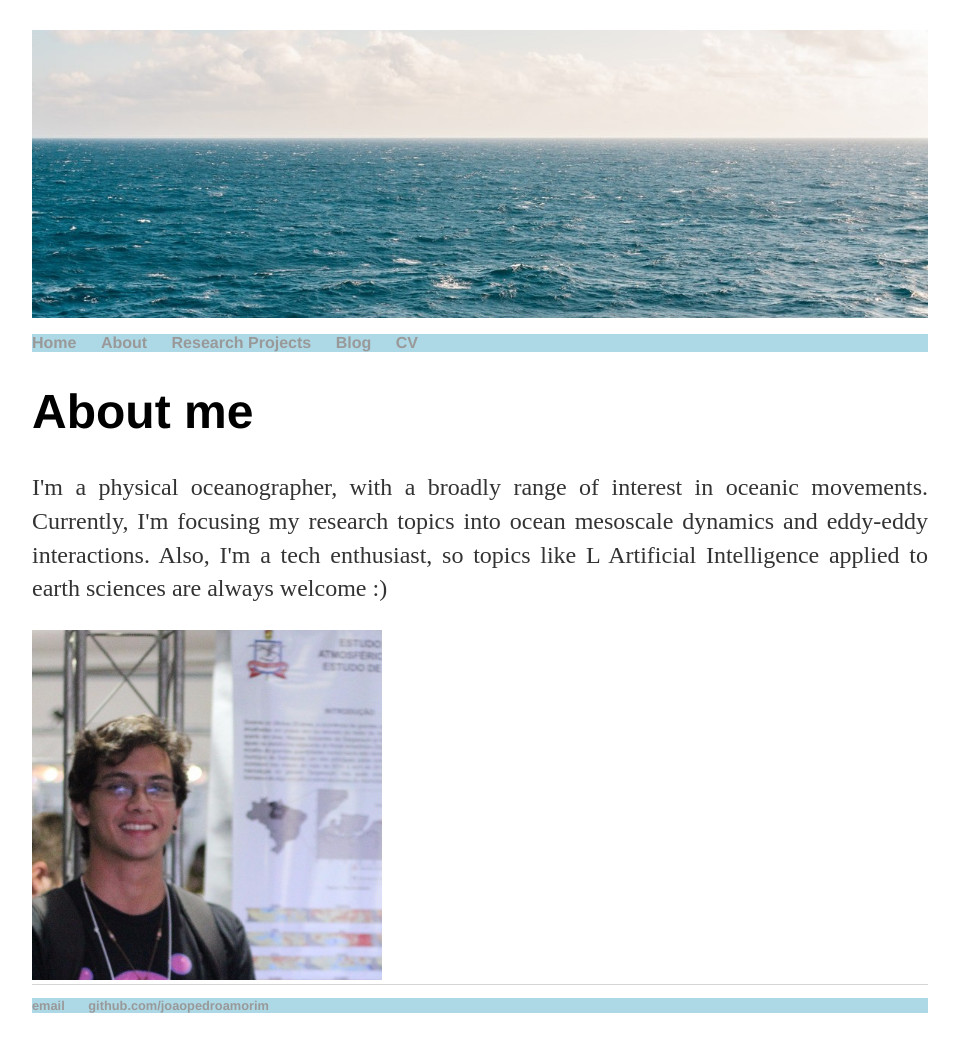
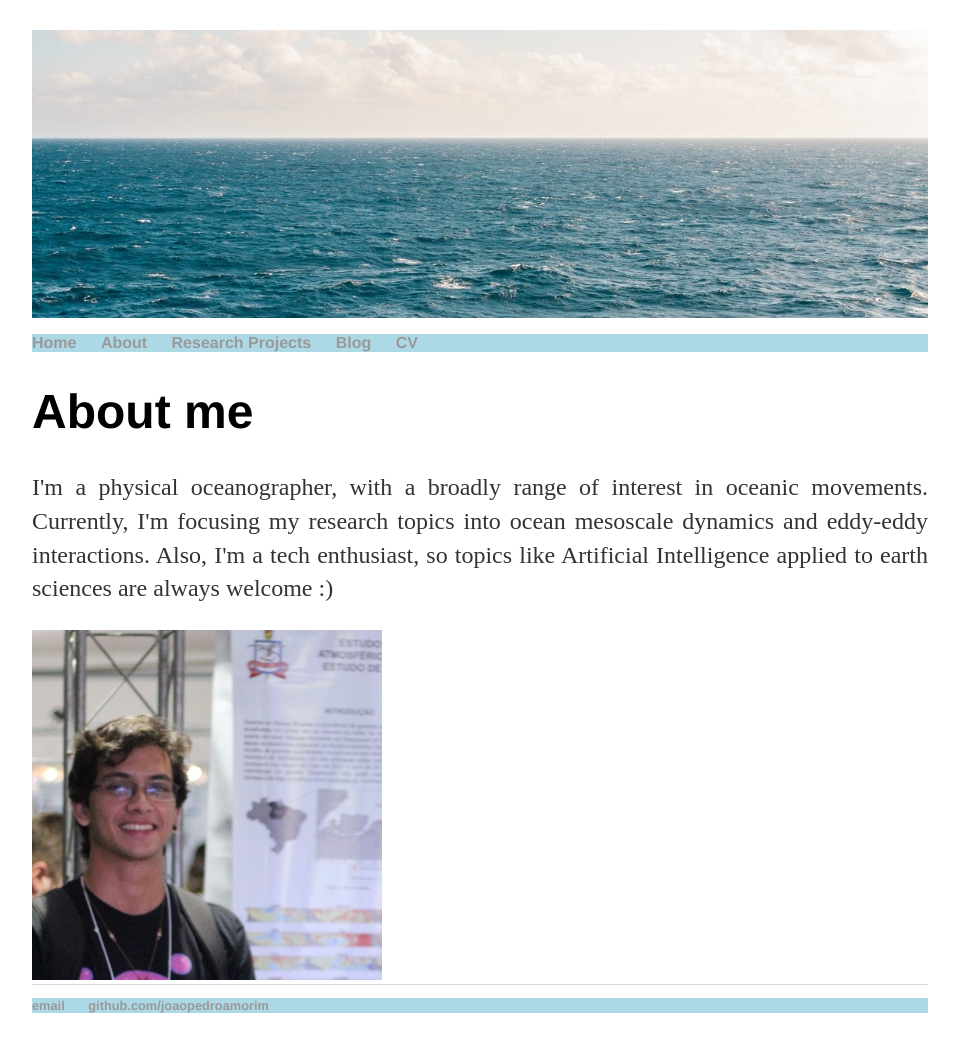
Before and after one commit to joaopedroamorim/joaopedroamorim.github.io, a Jekyll site: the page built from about/index.html, in a window 1280 px wide. Shown: the whole page, without its empty margins (160-1119 px from the left). Built offline with Jekyll 4.4.1, drawn with Linux system fonts in a browser that asks for light colours.

Commit message:
Update index.html

```diff
--- a/about/index.html
+++ b/about/index.html
@@ -6,7 +6,7 @@
 	<h1>{{ page.title }}</h1>
 
 	<div class="blurb">
-		<p align="justify"> I'm a physical oceanographer, with a broadly range of interest in oceanic movements. Currently, I'm focusing my research topics into ocean mesoscale dynamics and eddy-eddy interactions. Also, I'm a tech enthusiast, so topics like L Artificial Intelligence applied to earth sciences are always welcome :) </p>
+		<p align="justify"> I'm a physical oceanographer, with a broadly range of interest in oceanic movements. Currently, I'm focusing my research topics into ocean mesoscale dynamics and eddy-eddy interactions. Also, I'm a tech enthusiast, so topics like Artificial Intelligence applied to earth sciences are always welcome :) </p>
 	</div><!-- /.blurb -->
 
  	<img src="perfil3.jpeg" alt="Profile" width="350" height="350">
```
